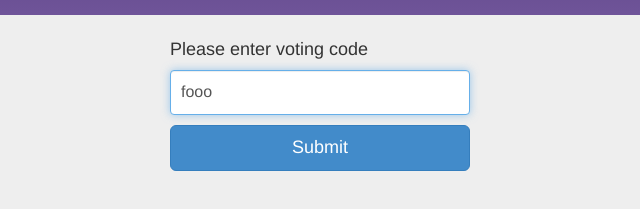
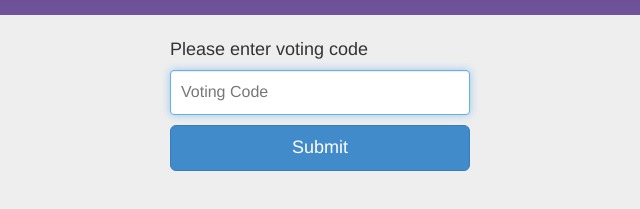
Before and after one commit to anucssa/cssavote2, a plain HTML site: page public/index.html in a window 1280 px wide. Shown: the part 155-364 px from the top of the page, 320-960 px from the left. Drawn offline with nearby package versions, Linux system fonts and the light colour scheme; no server answers.

Commit message:
Removed fooo

```diff
--- a/public/index.html
+++ b/public/index.html
@@ -202,7 +202,6 @@
 
     app.controller("votingcode", ['$scope', '$http',
         function ($scope, $http) {
-            $scope.votingcode = "fooo";
 
             $scope.submit_votingcode = function() {
                 $http.post('/votingcode', {votingcode:$scope.votingcode})
```
